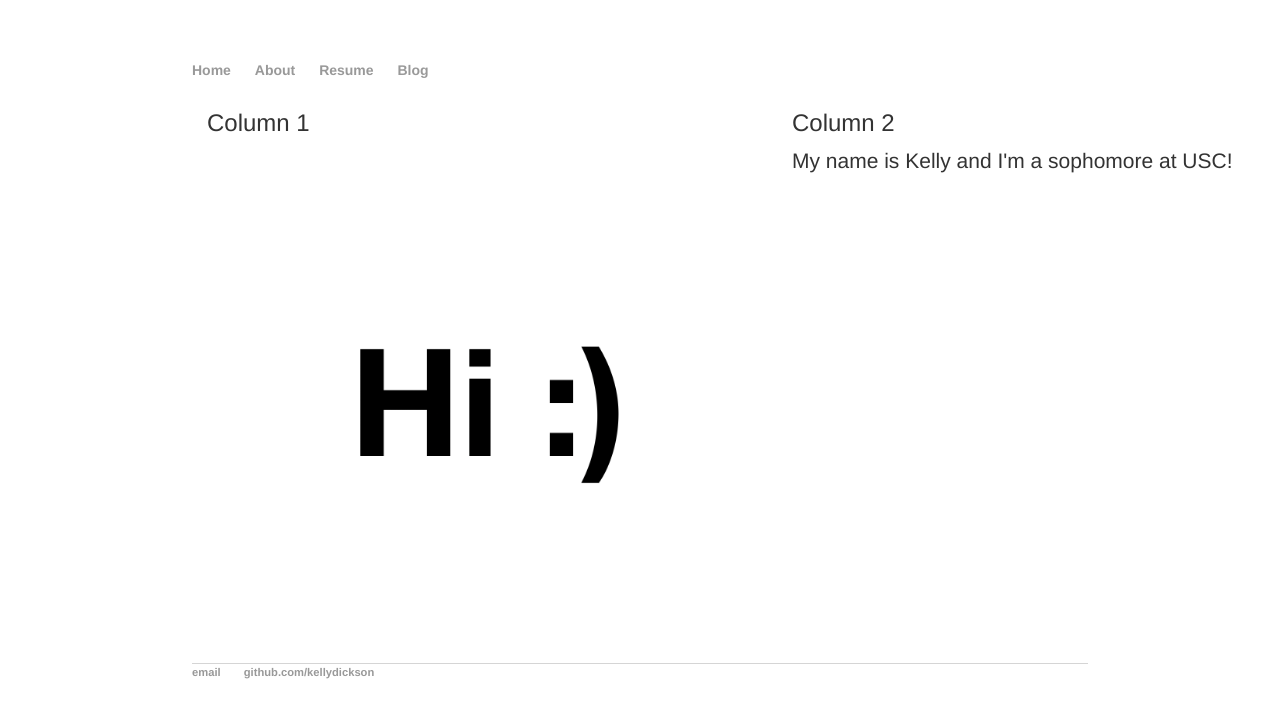
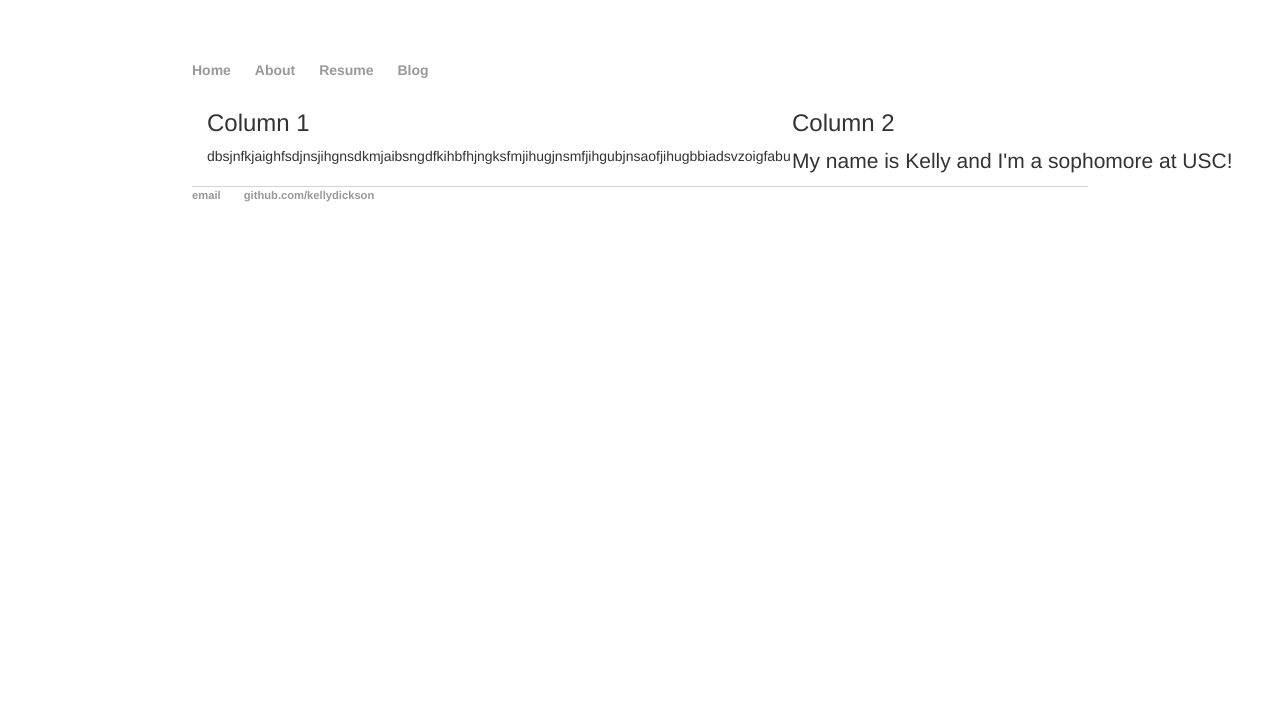
Before and after one commit to kellydickson/kellydickson.github.io, a plain HTML site: page index.html in a window 1280 px wide. Shown: the top 718 px of the page. Drawn offline with nearby package versions, Linux system fonts and the light colour scheme.

Commit message:
homepage testing

```diff
--- a/index.html
+++ b/index.html
@@ -23,7 +23,7 @@
 			<div class="row">
 				<div class="col-sm-6">
       				<h3>Column 1</h3>
-      				<img class="img-responsive" src="/images/hi.png" alt="Me exploring!">
+      				dbsjnfkjaighfsdjnsjihgnsdkmjaibsngdfkihbfhjngksfmjihugjnsmfjihgubjnsaofjihugbbiadsvzoigfabu
     			</div>
     			<div class="col-sm-6">
       				<h3>Column 2</h3>
```
